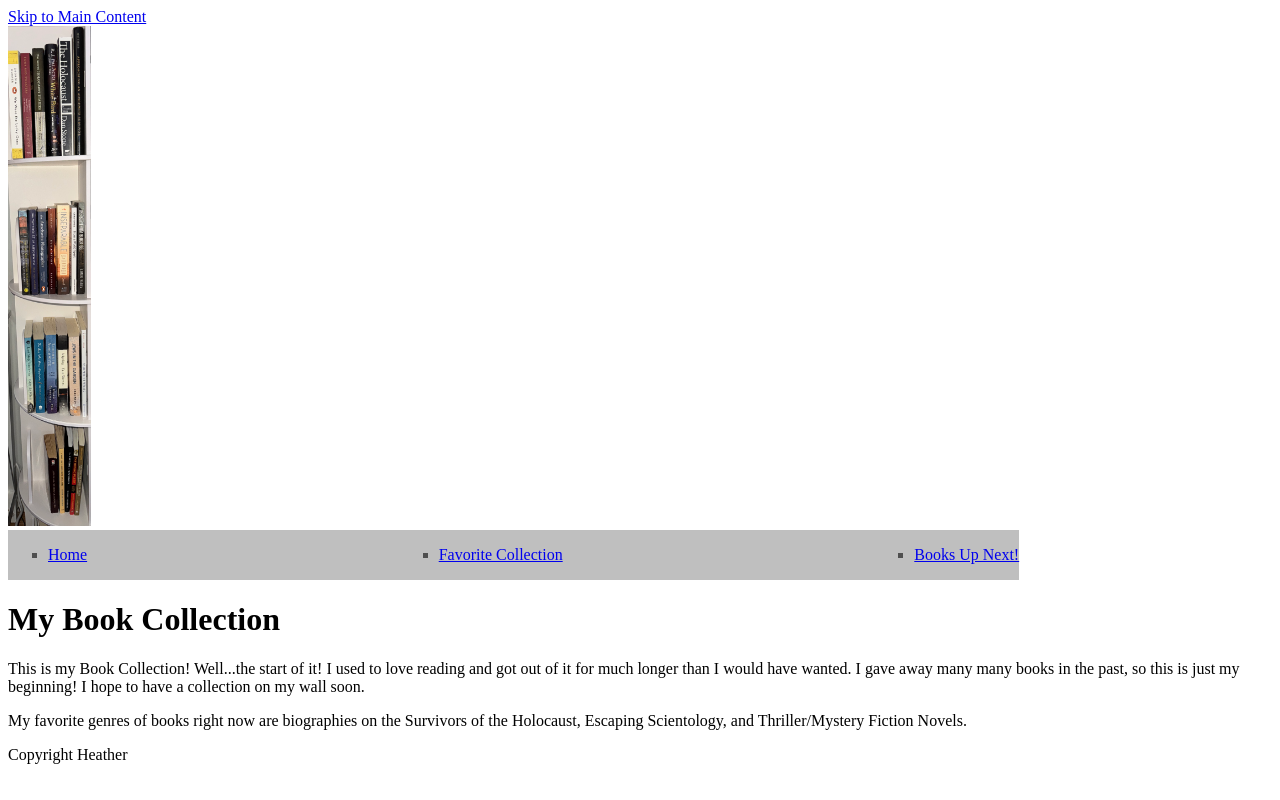
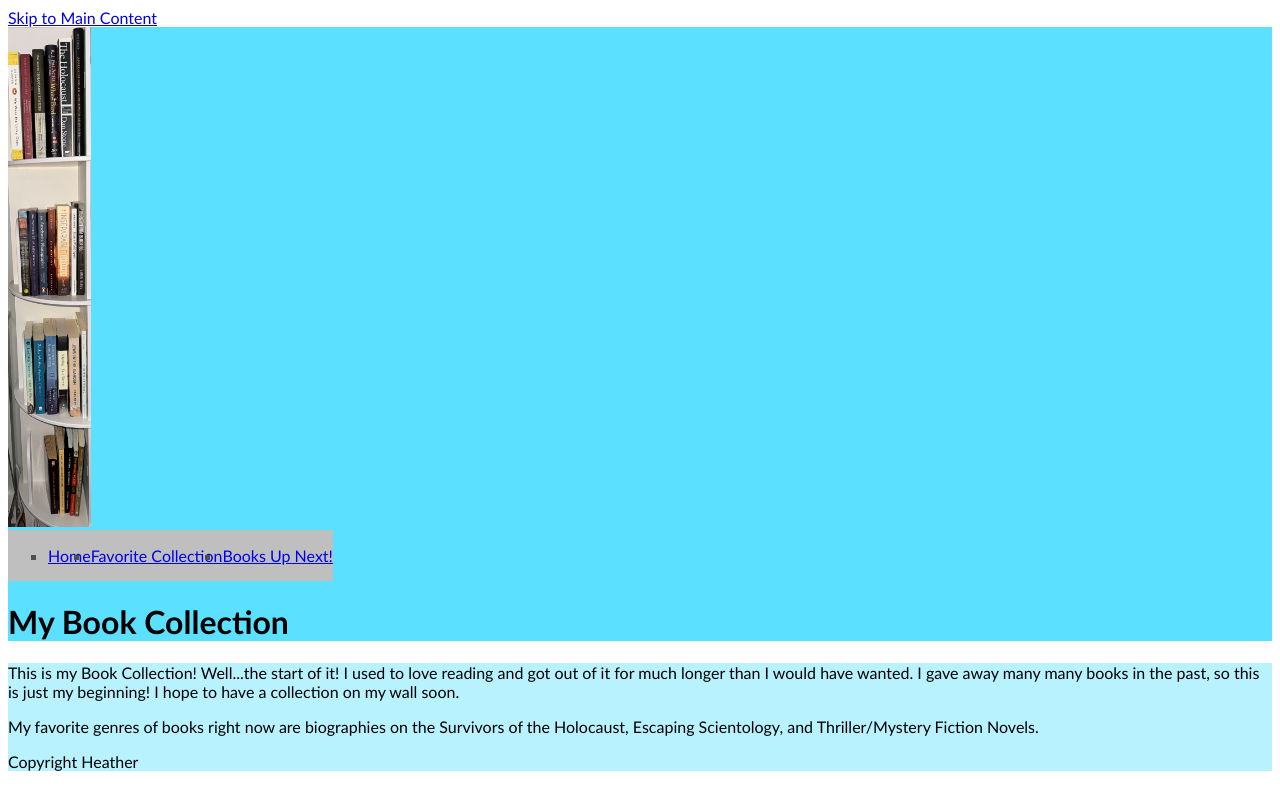
Before and after one commit to HeatherEGGG46/C2M4FinalProject, a plain HTML site: page C2M4FinalProject/index.html in a window 1280 px wide. Drawn offline with Linux system fonts and the light colour scheme.

Commit message:
Update style.css

```diff
--- a/C2M4FinalProject/style.css
+++ b/C2M4FinalProject/style.css
@@ -1,6 +1,18 @@
 html {
   height: 100%;
   width: 100%;
+}
+
+body {
+  font-family:'Calibri', Serif;
+}
+
+main {
+background-color:#B9F2FF;
+}
+
+header {
+background-color:#5BE0FF;
 }
 
 .grid {
@@ -26,6 +38,7 @@ nav {
   background-color: #bfbfbf;
   display: inline-block;
   width: 80%
+  text-decoration: none;
 }
 
 .nav {
```
